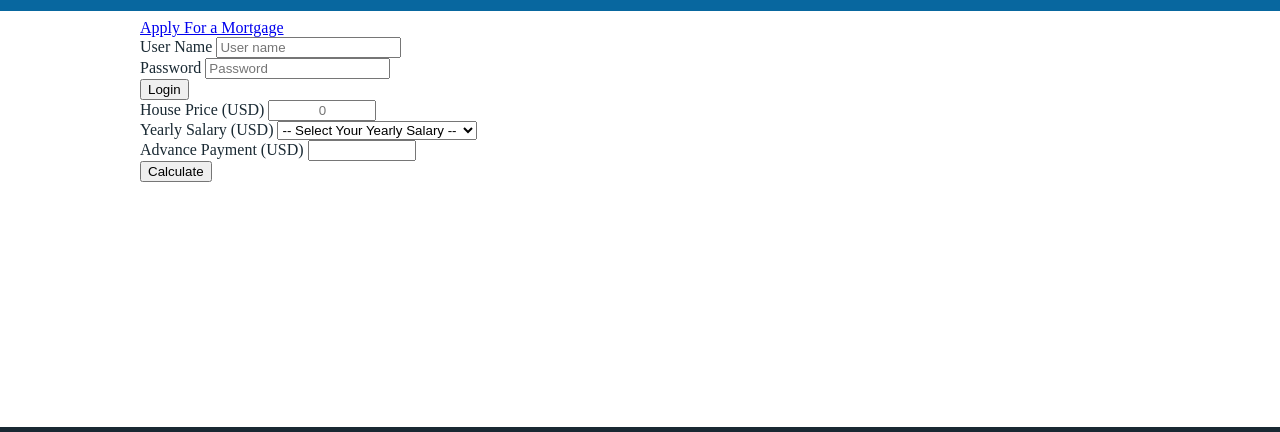
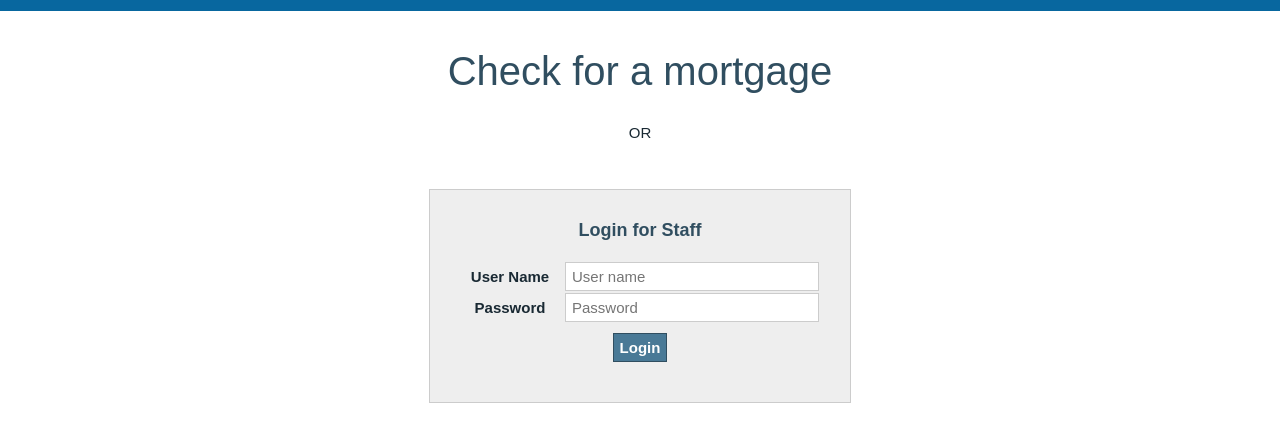
Before and after one commit to dilovanmatini/garabank, a plain HTML site: page services.html in a window 1280 px wide. Shown: the part 49-481 px from the top of the page. Drawn offline with Linux system fonts and the light colour scheme; a web font is replaced by a local one.

Commit message:
Update 2

```diff
--- a/services.css
+++ b/services.css
@@ -1,4 +1,45 @@
 /* services style sheets */
-.services{
-
+.services > #main-page{
+    text-align: center;
 }
+.services > #main-page > #check-mortgage,
+.services > #main-page > #check-mortgage:visited,
+.services > #main-page > #check-mortgage:focus{
+    display: inline-block;
+    margin: 30px 10px;
+    font: 500 40px 'Quicksand', sans-serif;
+    text-decoration: none;
+    color: #304e60;
+}
+.services > #main-page > #check-mortgage:hover{
+    color: #497996;
+}
+.services > #main-page > .seperator{
+    font: 300 15px 'Quicksand', sans-serif;
+}
+.services > #main-page > .login-panel{
+    display: inline-block;
+    margin: 30px 10px;
+    padding: 20px 30px;
+    border: 1px solid #ccc;
+    background-color: #eee;
+}
+.services > #main-page > .login-panel > div{
+    padding: 10px 5px 20px;
+    font: 700 18px 'Quicksand', sans-serif;
+    color: #304e60;
+}
+.services > #main-page > .login-panel > label{
+    display: inline-block;
+    width: 100px;
+}
+.services > #main-page > .login-panel > input{
+    width: 240px;
+    margin: 1px;
+}
+.services > #mortgage-check-content{
+    display: none;
+}
+.services > #apply-form{
+    display: none;
+}
--- a/services.html
+++ b/services.html
@@ -11,7 +11,9 @@
     <link rel="shortcut icon" href="assets/favicon.ico" type="image/x-icon" />
     <title>Gara Bank - Services</title>
     <link rel="stylesheet" href="style.css" />
+    <link rel="stylesheet" href="services.css" />
     <script type="text/javascript" src="main.js"></script>
+    <script type="text/javascript" src="services.js"></script>
 </head>
 <body>
     <!-- Starting Header -->
@@ -35,8 +37,10 @@
     <main>
         <section class="services">
             <div id="main-page">
-                <a id="apply" href="#">Apply For a Mortgage</a>
-                <div id="login-panel">
+                <a id="check-mortgage" href="#">Check for a mortgage</a>
+                <div class="seperator">OR</div><br>
+                <div class="login-panel">
+                    <div>Login for Staff</div>
                     <label for="username">User Name</label>
                     <input type="text" id="username" name="username" placeholder="User name"><br>
                     <label for="password">Password</label>
@@ -46,11 +50,11 @@
                     </div>
                 </div>
             </div>
-            <div id="apply-status">
-
+            <div id="mortgage-check-content">
+                apply-check-content
             </div>
             <div id="apply-form">
-
+                apply-form
             </div>
 
 
@@ -59,21 +63,7 @@
 
 
 
-            <label for="house_price">House Price (USD)</label>
-            <input type="text" name="house_price" id="house_price" style="width:100px;text-align:center;" placeholder="0"><br>
-            <label for="salary">Yearly Salary (USD)</label>
-            <select name="salary" id="salary" style="width:200px;">
-                <option value="0">-- Select Your Yearly Salary --</option>
-                <option value="1">Less than 30,000</option>
-                <option value="30">30,000 - 44,999</option>
-                <option value="45">45,000 - 54,999</option>
-                <option value="55">55,000 - 69,999</option>
-                <option value="70">70,000 and above</option>
-            </select><br>
-            <label for="advance">Advance Payment (USD)</label>
-            <input type="text" name="advance" style="width:100px;text-align:center;" id="advance" palceholder="0"><br>
-            <input type="button" id="calculate" value="Calculate">
-            <div id="calculation_results"></div>
+
         </section>
     </main>
     <!-- Ending Body -->
--- /dev/null
+++ b/services.js
@@ -0,0 +1,94 @@
+class Services{
+    static ShowApplyingCheck(){
+        let main_page = document.getElementById("main-page");
+        let mortgage_check_content = document.getElementById("mortgage-check-content");
+
+        main_page.style.display = 'none';
+        mortgage_check_content.style.display = 'show';
+    }
+};
+
+
+
+/*
+
+
+
+*/
+
+
+
+
+// this function converts any value to numbers.
+var ConvertToNumber = function( value ){
+    value = parseInt(value);
+    return isNaN(value) ? 0 : value;
+};
+
+window.onload = function(){
+    document.getElementById("check-mortgage").addEventListener('click', function(){
+        Services.ShowApplyingCheck();
+        return false;
+    });
+
+    // // on press Calculate button
+    // document.getElementById("calculate").addEventListener('click', function() {
+    //     // getting house price from user input
+    //     var house_price = ConvertToNumber(document.getElementById('house_price').value);
+    //     // getting salary category from user selection
+    //     var salary_category = ConvertToNumber(document.getElementById('salary').value);
+
+    //     // getting advance payment from user input
+    //     var advance_payment = ConvertToNumber(document.getElementById('advance').value);
+
+    //     var principal_percentage; // the bank will pay for the house based on salary
+
+    //     if( salary_category == 1 ){ // if salary less than 30,000
+    //         document.write("Unfortunately, you are not eligible to receive the mortgage because your salary is less than the 30,000.");
+    //     }
+    //     else if( salary_category == 30 ){ // if salary between 30,000 - 44,999
+    //         principal_percentage = 25/100;
+    //     }
+    //     else if( salary_category == 45 ){ // if salary between 45,000 - 54,999
+    //         principal_percentage = 30/100;
+    //     }
+    //     else if( salary_category == 55 ){ // if salary between 55,000 - 69,999
+    //         principal_percentage = 35/100;
+    //     }
+    //     else if( salary_category == 70 ){ // if salary greater than or equal to 70,000
+    //         principal_percentage = 45/100;
+    //     }
+    //     else{
+    //         document.write("Please, select your yearly salary from the drop down list.");
+    //     }
+
+    //     if( advance_payment / ( house_price / 100 ) < 20 ){
+    //         document.write("Unfortunately, you are not eligible to receive the mortgage because the advance payment is less than 20% of the house price.");
+    //     }
+
+    //     var principal = principal_percentage * house_price;
+
+    //     var interist = 5; // Percentage
+    //     interist = interist / 100; // Percentage to actual numbers
+    //     interist = interist / 12; // divided on months
+
+    //     var number_of_periods = 10; // Years
+    //     number_of_periods = number_of_periods * 12; // N = Number of periods = 10*12 = 120
+
+    //     // Based on M = P[I(1+I)^N]/[(1+I)^N–1] equation
+    //     var monthly_payment = ( principal * interist * Math.pow( 1 + interist, number_of_periods ) ) / ( Math.pow( 1 + interist, number_of_periods ) - 1);
+
+    //     var total_payment = monthly_payment * number_of_periods; // total amount of money that should return to the bank
+    //     var interist_value = total_payment - principal;
+
+    //     var output = "";
+
+    //     output += "Loan (Principal) Percentage: "+(principal_percentage * 100)+"%<br>";
+    //     output += "Loan (Principal) Value: $"+principal+"<br>";
+    //     output += "Monthly Payment: $"+Math.ceil(monthly_payment)+"<br>";
+    //     output += "Total Payment: $"+Math.ceil(total_payment)+"<br>";
+    //     output += "Total Interist: $"+Math.ceil(interist_value)+"<br>";
+
+    //     document.getElementById('calculation_results').innerHTML = output;
+    // });
+};
--- a/style.css
+++ b/style.css
@@ -21,6 +21,27 @@ time, mark, audio, video {
 	font-size: 100%;
 	font: inherit;
 	vertical-align: baseline;
+}
+
+input[type="text"],
+input[type="password"]{
+    padding: 5px 6px;
+    border: 1px solid #ccc;
+    background-color: #fff;
+    line-height: 20px;
+    font: 400 15px 'Quicksand', sans-serif;
+}
+label{
+    font: 700 15px 'Quicksand', sans-serif;
+}
+button{
+    padding: 5px 6px;
+    line-height: 20px;
+    border: 1px solid #304e60;
+    background-color: #497996;
+    color: #fff;
+    font: 700 15px 'Quicksand', sans-serif;
+    cursor: pointer;
 }
 
 /* Giving properties to the main elements */
```
